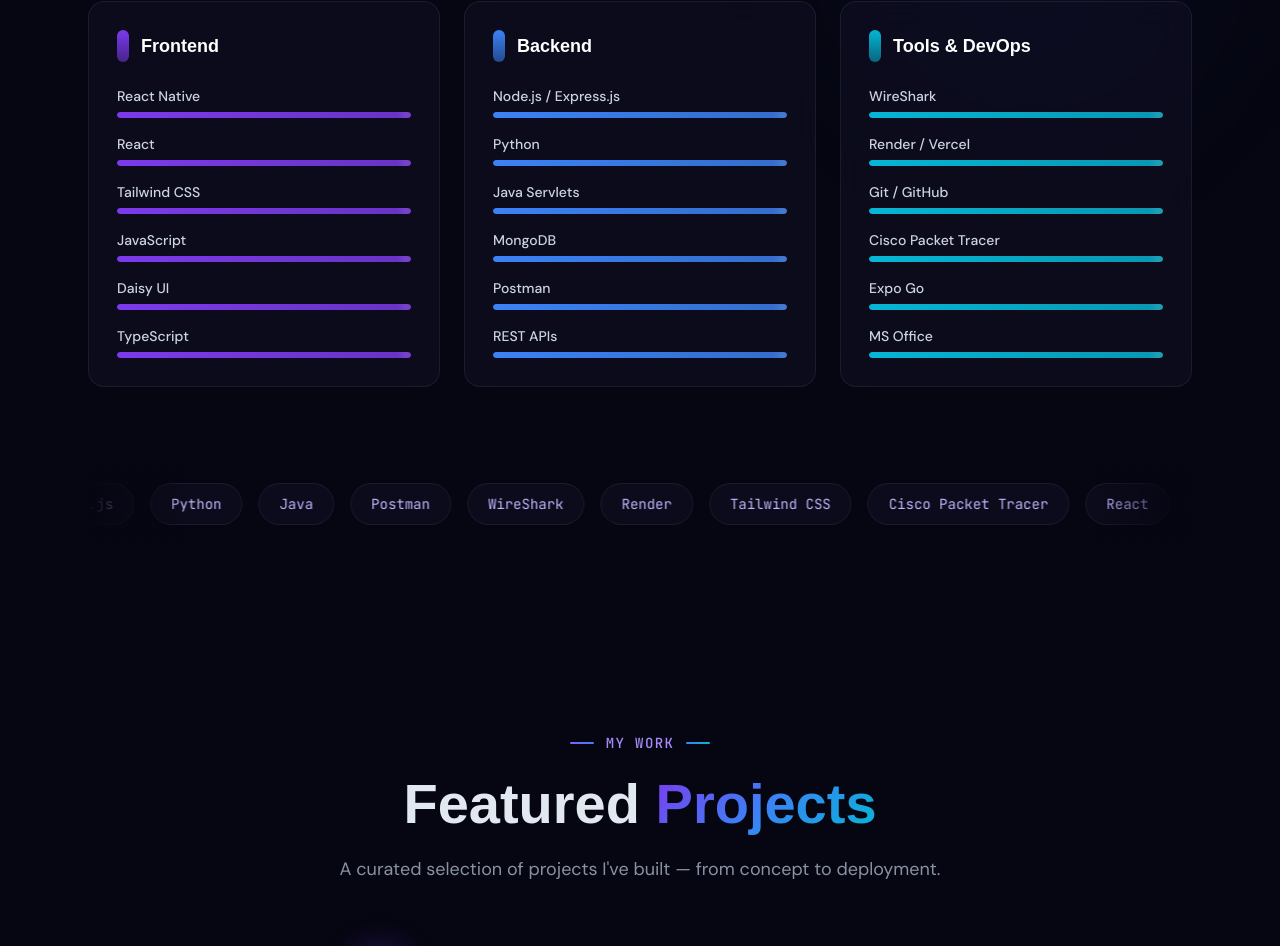
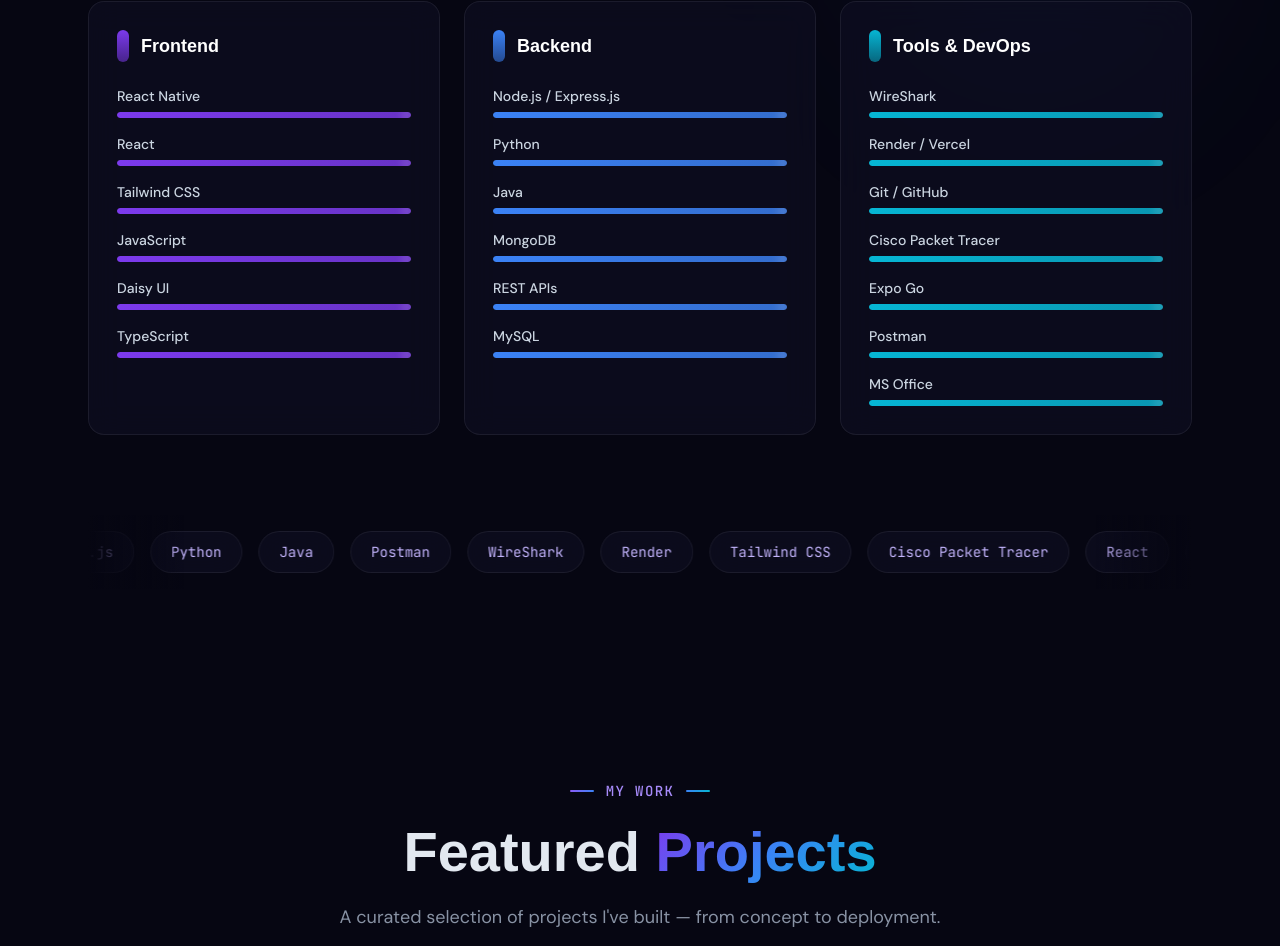
Before and after one commit to Arshan10-dev/Portfolio, a React (Vite) app: page / in a window 1280 px wide. Shown: the part 2046-2992 px from the top of the page. Built offline with nearby package versions, Linux system fonts and the light colour scheme; a web font is replaced by a local one.

Commit message:
Skill Swap Project added

```diff
--- a/src/data/skills.js
+++ b/src/data/skills.js
@@ -23,10 +23,10 @@
     skills: [
       { name: "Node.js / Express.js", level: 100, icon: "node" },
       { name: "Python", level: 100, icon: "python" },
-      { name: "Java Servlets", level: 100, icon: "java" },
+      { name: "Java", level: 100, icon: "java" },
       { name: "MongoDB", level: 100, icon: "mongo" },
-      { name: "Postman", level: 100, icon: "postman" },
       { name: "REST APIs", level: 100, icon: "api" },
+      { name: "MySQL", level: 100, icon: "mysql"},
     ],
   },
   {
@@ -39,6 +39,7 @@
       { name: "Git / GitHub", level: 100, icon: "git" },
       { name: "Cisco Packet Tracer", level: 100, icon: "ciscopackettracer" },
       { name: "Expo Go", level: 100, icon: "expo" },
+      { name: "Postman", level: 100, icon: "postman" },
       { name: "MS Office", level: 100, icon: "msoffice" },
     ],
   },
```
